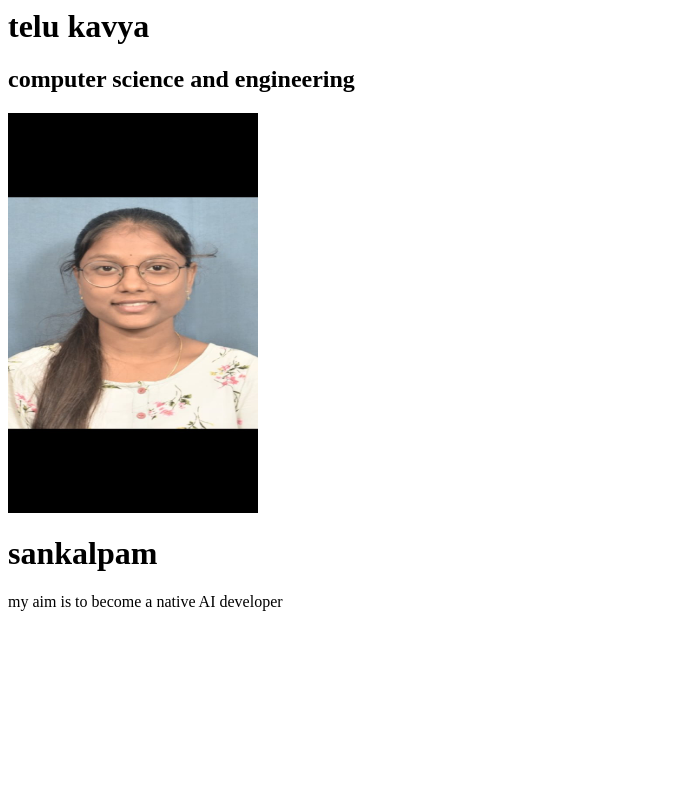
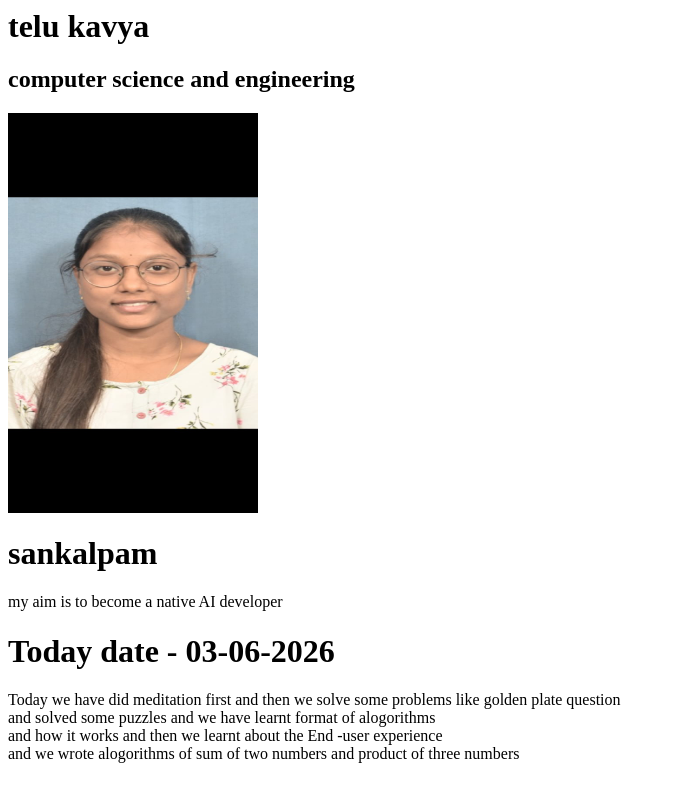
Before and after one commit to kavya-telu/kavya.github.io, a plain HTML site: page index.html in a window 1280 px wide. Shown: the whole page, without its empty margins (0-675 px from the left). Drawn offline with Linux system fonts and the light colour scheme.

Commit message:
today work

```diff
--- a/index.html
+++ b/index.html
@@ -8,5 +8,10 @@
 <img src="kavyaphoto.jpeg" width="250" height="400" alt="no image found">
 <h1> sankalpam</h1>
 <p> my aim is to become a native AI developer</p>
+<h1>Today date - 03-06-2026</h1>
+<p> Today we have did meditation first and then we solve some problems like golden plate question<br>
+    and solved some puzzles and we have learnt format of alogorithms <br>
+    and how it works and then we learnt about the End -user experience<br>
+and we wrote alogorithms of sum of two numbers and product of three numbers </p>
 </body>
 </html>
```
